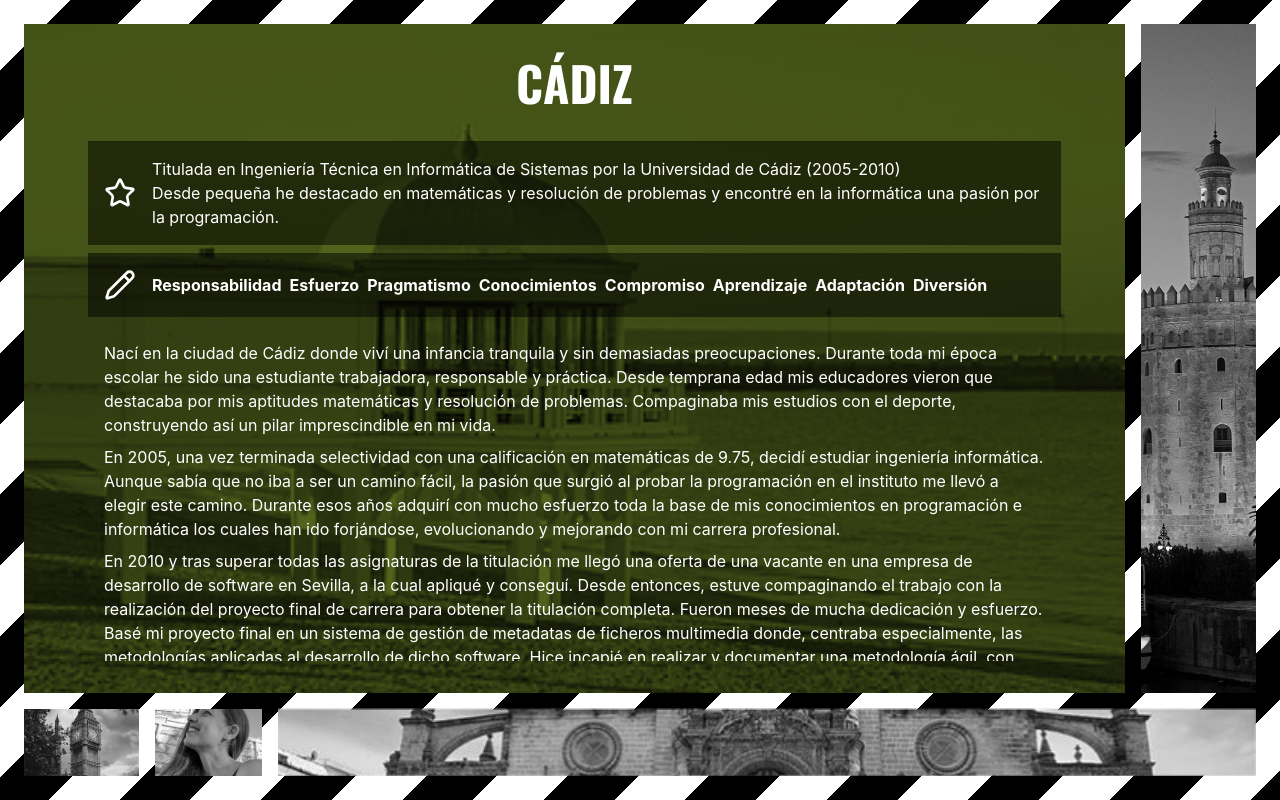
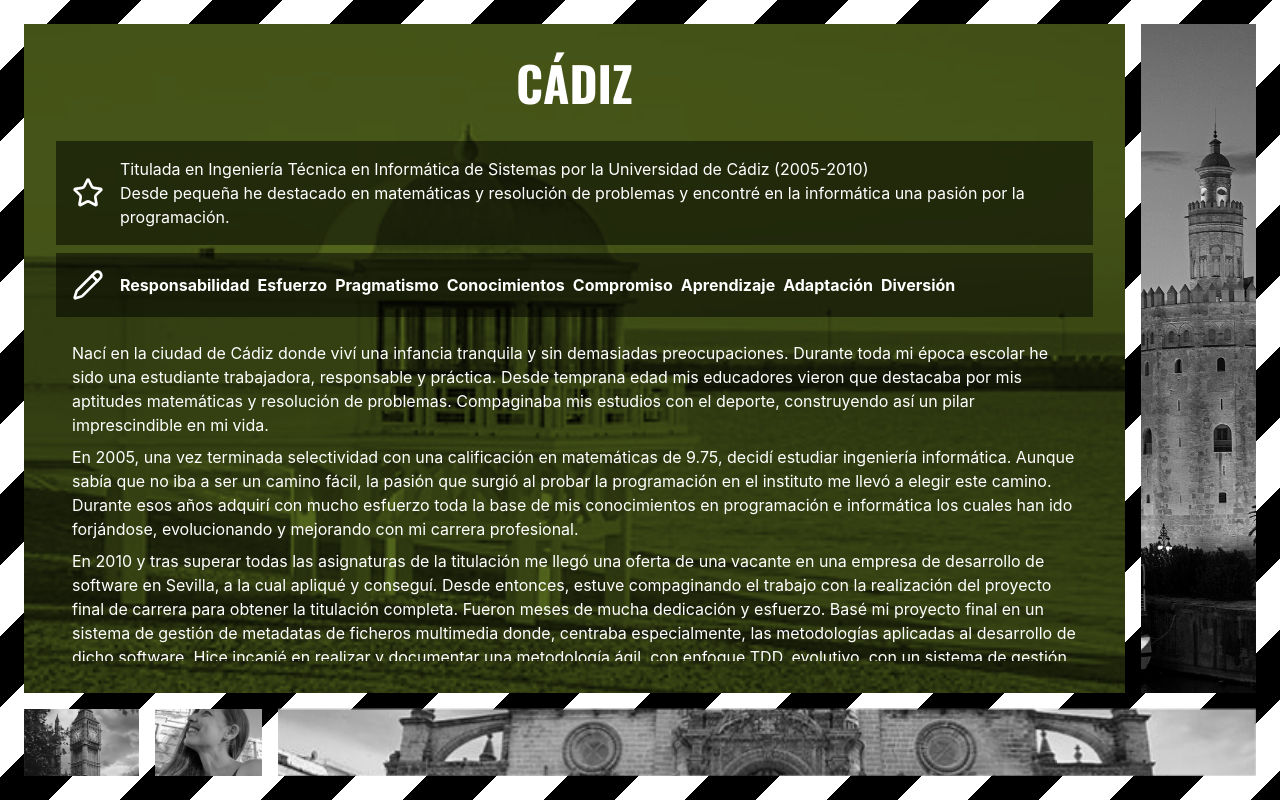
Before and after one commit to rosadurante/rosadurante.github.io, a React app: page / in a window 1280 px wide. Both pictures are taken after a click on the button 434 px from the left and 149 px from the top of the page. Built offline with nearby package versions, Linux system fonts and the light colour scheme.

Commit message:
improve padding within content

```diff
--- a/src/sections/cadiz.tsx
+++ b/src/sections/cadiz.tsx
@@ -11,7 +11,7 @@ export default function Cadiz({ activeContainer, position }: Props) {
     return (
         <div className={cn("absolute top-0 left-0 w-full h-full inset-0 flex flex-col delay-100 duration-500 opacity-0 mix-blend-normal py-8 space-y-8", activeContainer === position && "opacity-100 z-20")}   >
             <h1 className="text-white text-4xl font-bold font-heading sticky top-0 left-0 w-full z-30">CÁDIZ</h1>
-            <div className="flex-1 px-16 overflow-auto space-y-2">
+            <div className="flex-1 px-8 overflow-auto space-y-2">
                 <div className="p-4 bg-black/50 text-white text-left flex flex-row gap-x-4 justify-start items-center">
                     <Star className="h-8 w-8 flex-shrink-0" />
                     <div>
--- a/src/sections/londres.tsx
+++ b/src/sections/londres.tsx
@@ -12,7 +12,7 @@ export default function Londres({ activeContainer, position }: Props) {
     return (
         <div className={cn("absolute top-0 left-0 w-full h-full inset-0 flex flex-col delay-100 duration-500 opacity-0 mix-blend-normal py-8 space-y-8", activeContainer === position && "opacity-100 z-20")}   >
             <h1 className="text-white text-4xl font-bold font-heading sticky top-0 left-0 w-full z-30">LONDRES</h1>
-            <div className="flex-1 px-16 overflow-auto space-y-2">
+            <div className="flex-1 px-8 overflow-auto space-y-2">
                 <div className="p-4 bg-black/50 text-white text-left flex flex-row gap-x-4 justify-start items-center">
                     <Star className="h-8 w-8 flex-shrink-0" />
                     <div>
--- a/src/sections/sevilla.tsx
+++ b/src/sections/sevilla.tsx
@@ -11,7 +11,7 @@ export default function Sevilla({ activeContainer, position }: Props) {
     return (
         <div className={cn("absolute top-0 left-0 w-full h-full inset-0 flex flex-col delay-100 duration-500 opacity-0 mix-blend-normal py-8 space-y-8", activeContainer === position && "opacity-100 z-20")}   >
             <h1 className="text-white text-4xl font-bold font-heading sticky top-0 left-0 w-full z-30">SEVILLA</h1>
-            <div className="flex-1 px-16 overflow-auto space-y-2">
+            <div className="flex-1 px-8 overflow-auto space-y-2">
                 <div className="p-4 bg-black/50 text-white text-left flex flex-row gap-x-4 justify-start items-center">
                     <Star className="h-8 w-8 flex-shrink-0" />
                     <div>
```
Also changed, not shown: 1 other file (tests, documents, lock files or other folders).
